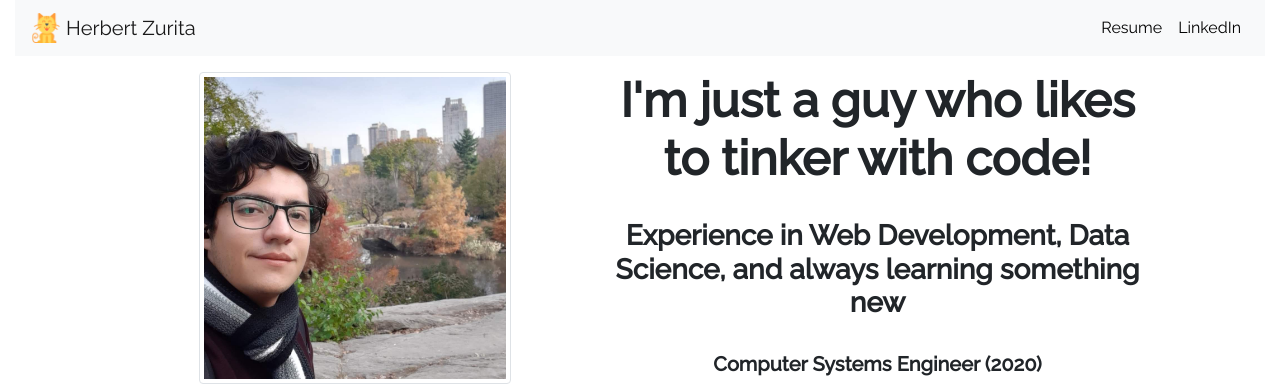
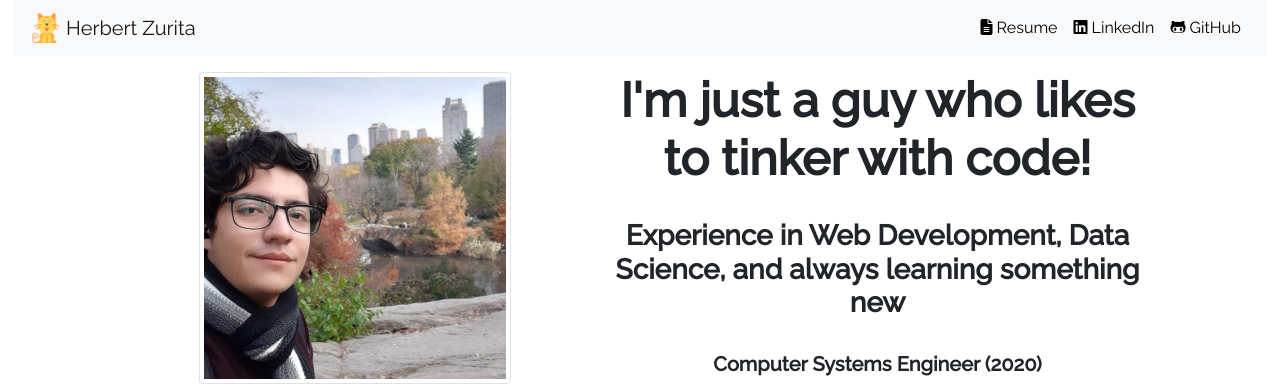
Before and after one commit to HerbertZm/personal_portfolio, a Django app: page / in a window 1280 px wide. Shown: the top 388 px of the page. Run offline with Django 3.2, Linux system fonts and the light colour scheme; data comes from the database, SQL or seed files in the repository; some libraries are stand-ins or nearby versions.

Commit message:
visual changes

```diff
--- a/portfolio_app/templates/portfolio/base.html
+++ b/portfolio_app/templates/portfolio/base.html
@@ -38,10 +38,22 @@
             <div class="collapse navbar-collapse" id="navbarNav">
                 <ul class="navbar-nav ml-auto">
                     <li class="nav-item">
-                        <a class="nav-link" href="{% static "portfolio_app/resume.pdf" %}" target="_blank">Resume</a>
+                        <a class="nav-link" href="{% static "portfolio_app/resume.pdf" %}" target="_blank">
+                            <i class="fa fa-file-text" aria-hidden="true"></i>
+                            Resume
+                        </a>
                     </li>
                     <li class="nav-item">
-                        <a class="nav-link" href="https://www.linkedin.com/in/herbert-zurita/" target="_blank">LinkedIn</a>
+                        <a class="nav-link" href="https://www.linkedin.com/in/herbert-zurita/" target="_blank">
+                            <i class="fa fa-linkedin-square" aria-hidden="true"></i>
+                            LinkedIn
+                        </a>
+                    </li>
+                    <li class="nav-item">
+                        <a class="nav-link" href="https://github.com/HerbertZm" target="_blank">
+                            <i class="fa fa-github-alt" aria-hidden="true"></i>
+                            GitHub
+                        </a>
                     </li>
                 </ul>
             </div>
--- a/portfolio_app/templates/portfolio/home.html
+++ b/portfolio_app/templates/portfolio/home.html
@@ -23,7 +23,7 @@
 <div class="container">
     <div class="row ml-5 mr-5">
         {% for project in projects %}
-        <div class="col-lg-4 col-md-6 border border-dark">
+        <div class="col-lg-4 col-md-6">
             {% if project.github %}
                 <img src="{{ project.image.url }}" class="img-fluid mb-2">
             {% else %}
```
